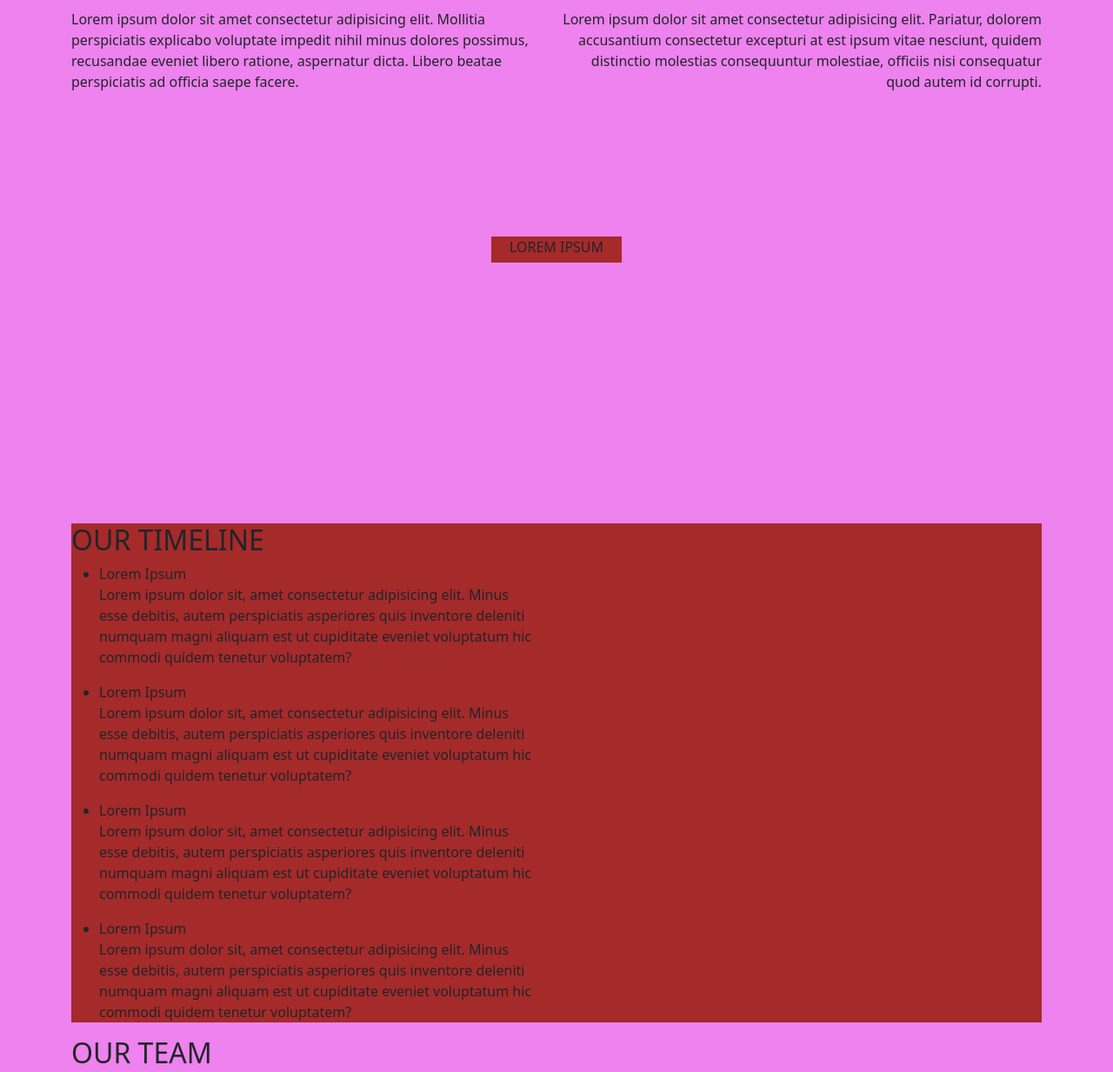
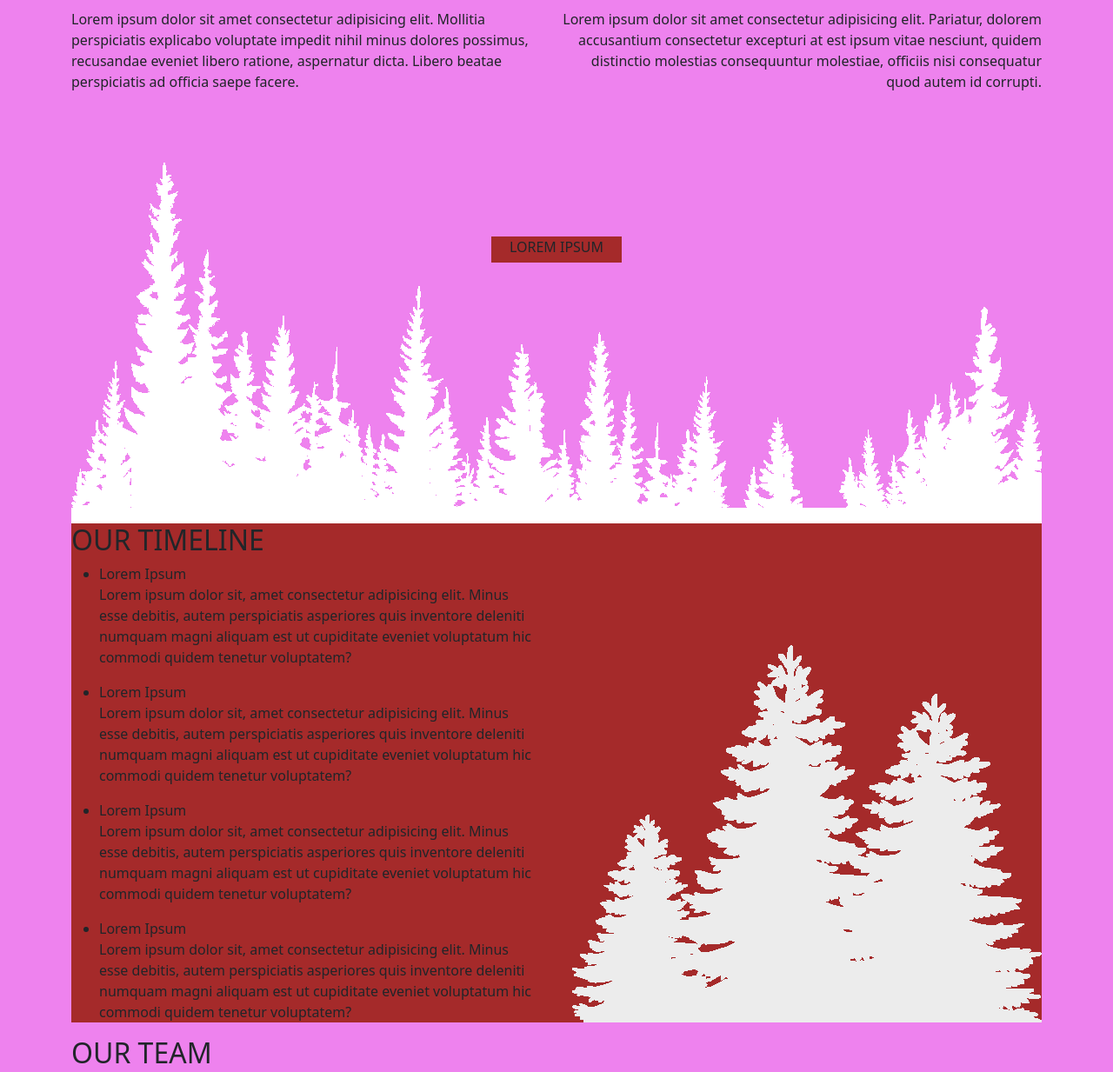
Before and after one commit to FabioSciacovelli/Project_Red_Fabio_Sciacovelli, a plain HTML site: page index.html in a window 1280 px wide. Shown: the part 960-2193 px from the top of the page at 87% size. Drawn offline with nearby package versions, Linux system fonts and the light colour scheme; grey boxes are pictures that could not be loaded.

Commit message:
aggiornamento immagini sfondo

```diff
--- a/style.css
+++ b/style.css
@@ -57,7 +57,7 @@ main{
 
 .alt-button{
     height: 480px;
-    background-image: url(/progettoRed---Alvise-Masenello-Davide-Pescatori-Fabio-Sciacovelli-Pasquale-Macera-Matteo/media/trees2.png);
+    background-image: url(/media/trees2.png);
 }
 
 .li1{
@@ -65,7 +65,7 @@ main{
 }
 
 .timeline{
-    background-image: url(/progettoRed---Alvise-Masenello-Davide-Pescatori-Fabio-Sciacovelli-Pasquale-Macera-Matteo/media/single.png);
+    background-image: url(/media/single.png);
     background-color: brown;
     background-repeat: no-repeat;
     background-position: right bottom;
```
